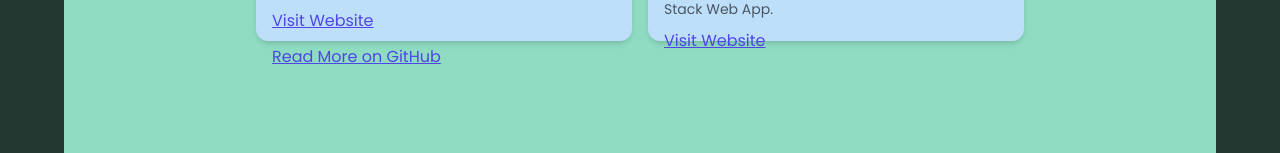
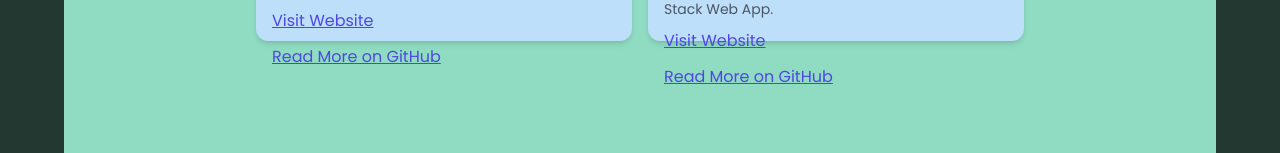
Before and after one commit to surya304/portfolio, a Next.js app: page /projects in a window 1280 px wide. Shown: the part 1215-1368 px from the top of the page. Built offline with nearby package versions, Linux system fonts and the light colour scheme; a web font is replaced by a local one.

Commit message:
added Github Url

```diff
--- a/pages/projects.js
+++ b/pages/projects.js
@@ -47,7 +47,8 @@ const Projects = () => {
       title: 'developers911',
       description: 'This is a Documentation platform where you will  find all the necessary code and  for Building a Full Stack Web App.',
       imageUrl: 'https://mybucket4345.s3.us-east-2.amazonaws.com/portfolio/developer911.PNG',
-      websiteurl: 'https://developers911.vercel.app/'
+      websiteurl: 'https://developers911.vercel.app/',
+      redirectURL:'https://github.com/surya304/developers911'
       }
   ];
 
```
